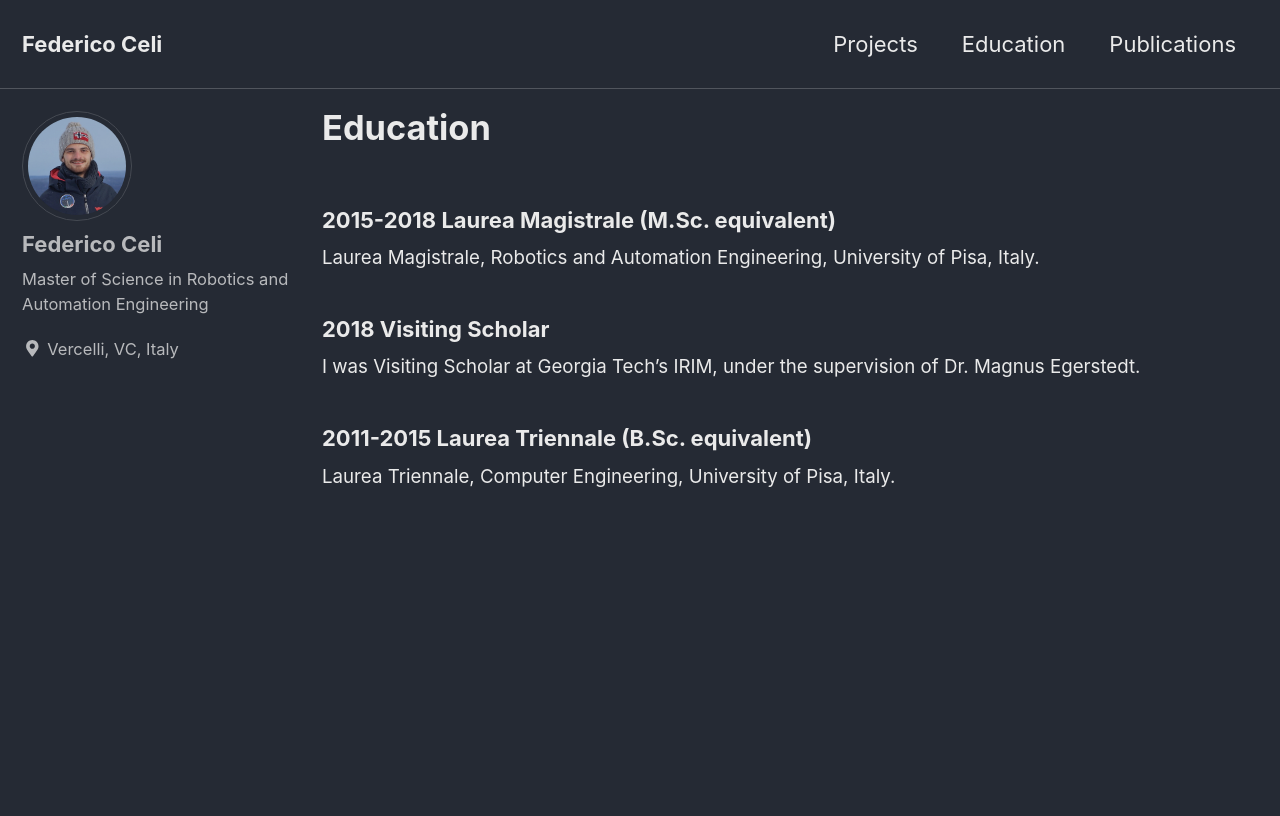
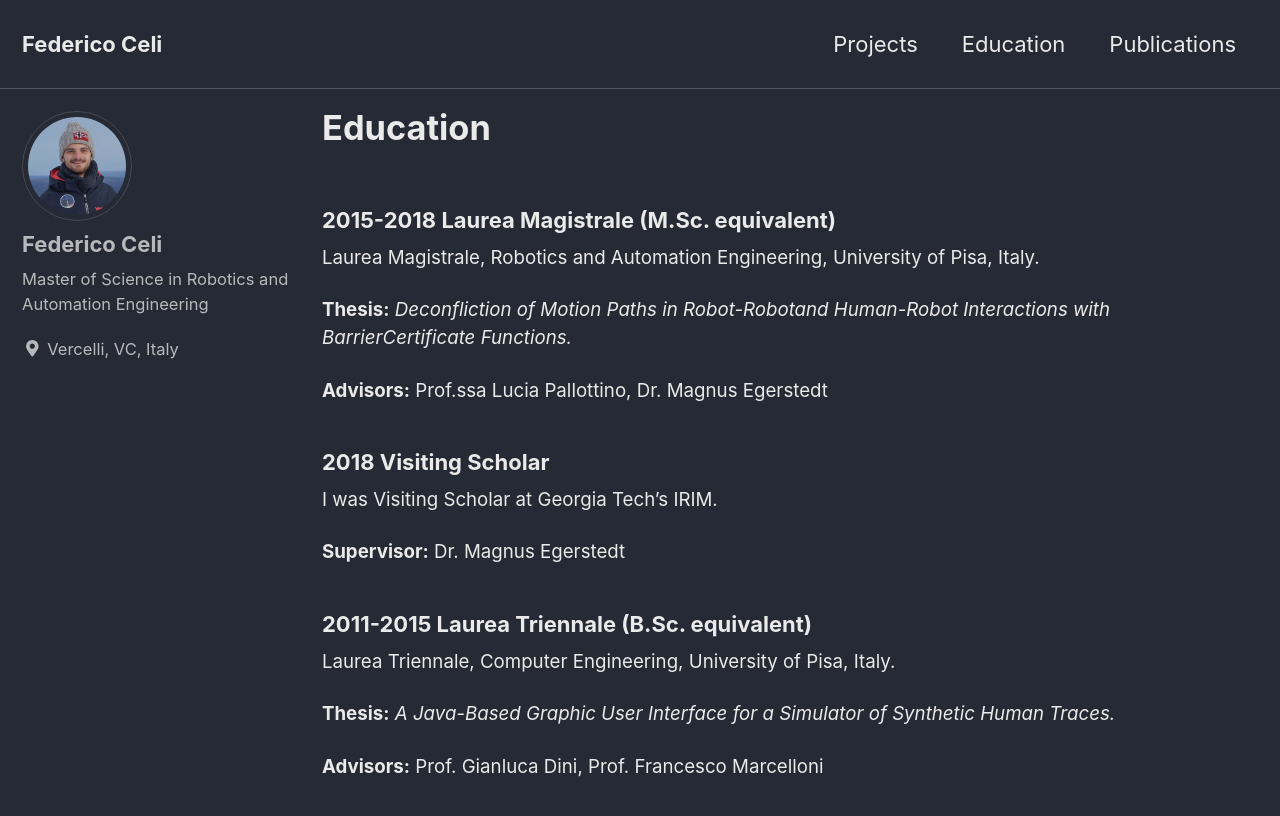
Before and after one commit to federicoceli/federicoceli.github.io, a Jekyll site: the page built from _pages/education.md, in a window 1280 px wide and 900 px high. Shown: the top 816 px of the window. Built offline with Jekyll 4.4.1, drawn with Linux system fonts in a browser that asks for light colours; cached includes are drawn as plain includes.

Commit message:
education

```diff
--- a/_pages/education.md
+++ b/_pages/education.md
@@ -9,10 +9,21 @@ classes: wide
 
 Laurea Magistrale, Robotics and Automation Engineering, University of Pisa, Italy.
 
+**Thesis:** _Deconfliction of Motion Paths in Robot-Robotand Human-Robot Interactions with BarrierCertificate Functions._
+
+**Advisors:** Prof.ssa Lucia Pallottino, Dr. Magnus Egerstedt
+
 ### 2018 Visiting Scholar
 
-I was Visiting Scholar at Georgia Tech's IRIM, under the supervision of Dr. Magnus Egerstedt.
+I was Visiting Scholar at Georgia Tech's IRIM.
+
+**Supervisor:** Dr. Magnus Egerstedt
 
 ### 2011-2015 Laurea Triennale (B.Sc. equivalent)
 
 Laurea Triennale, Computer Engineering, University of Pisa, Italy.
+
+**Thesis:** _A Java-Based Graphic User Interface
+for a Simulator of Synthetic Human Traces._
+
+**Advisors:** Prof. Gianluca Dini, Prof. Francesco Marcelloni
```
